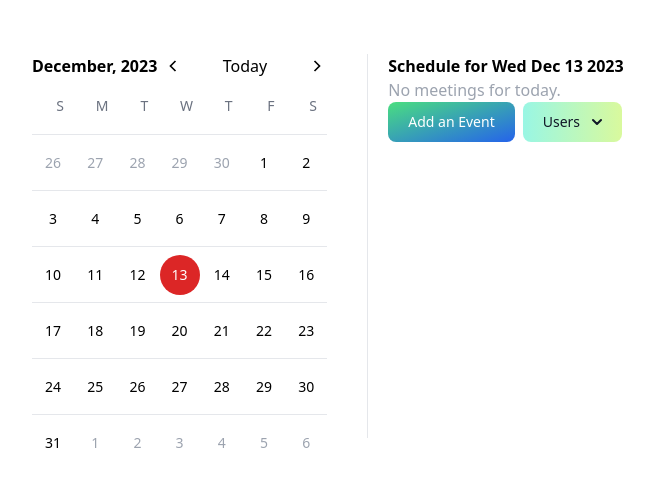
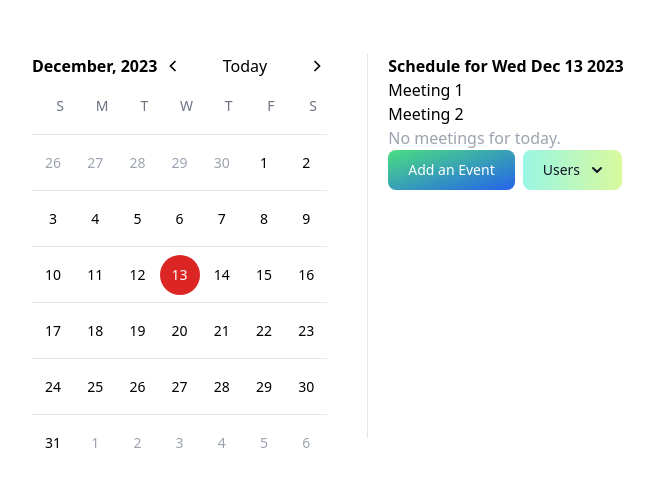
Before and after one commit to Youssefb767/CSC-131-Project, a React (Create React App) app in the folder my-app/: page / in a window 1280 px wide. Shown: the part 154-640 px from the top of the page, without its empty margins (288-942 px from the left). Built offline with nearby package versions, Linux system fonts and the light colour scheme.

Commit message:
added basic meetings to front end

```diff
--- a/my-app/src/App.js
+++ b/my-app/src/App.js
@@ -1,6 +1,6 @@
 import dayjs from "dayjs";
 import React, { useState } from "react";
-import { generateDate, months } from "/Users/qasimali/Desktop/CSC-131-Project/my-app/src/util/calender.js";
+import { generateDate, months } from "/Users/sasha/currentprojecttry/CSC-131-Project/my-app/src/util/calender.js";
 import cn from "./util/cn";
 import { GrFormNext, GrFormPrevious } from "react-icons/gr";
 
@@ -9,6 +9,13 @@ export default function Calendar() {
 	const currentDate = dayjs();
 	const [today, setToday] = useState(currentDate);
 	const [selectDate, setSelectDate] = useState(currentDate);
+
+	const meetingData = [
+		{ id: 1, title: "Meeting 1" },
+		{ id: 2, title: "Meeting 2" },
+		// Add more meeting objects as needed
+	];
+
 	return (
 		<div className="flex gap-10 sm:divide-x justify-center sm:w-1/2 mx-auto  h-screen items-center sm:flex-row flex-col">
 			<div className="w-96 h-96 ">
@@ -86,11 +93,20 @@ export default function Calendar() {
 					)}
 				</div>
 			</div>
+
+			{/*displaying meetings*/}
 			<div className="h-96 w-96 sm:px-5">
 				<h1 className=" font-semibold">
 					Schedule for {selectDate.toDate().toDateString()}
 				</h1>
+				<ul>
+					{meetingData.map((meeting) => (
+						<li key={meeting.id}>{meeting.title}</li>
+					))}
+				</ul>
+
 				<p className="text-gray-400">No meetings for today.</p>
+
         <button type="button" class="text-white bg-gradient-to-br from-green-400 to-blue-600 hover:bg-gradient-to-bl focus:ring-4 focus:outline-none focus:ring-green-200 dark:focus:ring-green-800 font-medium rounded-lg text-sm px-5 py-2.5 text-center me-2 mb-2">Add an Event</button>
         <button id="dropdownDefaultButton" data-dropdown-toggle="dropdown" class="text-gray-900 bg-gradient-to-r from-teal-200 to-lime-200 hover:bg-gradient-to-l hover:from-teal-200 hover:to-lime-200 focus:ring-4 focus:outline-none focus:ring-lime-200 dark:focus:ring-teal-700 font-medium rounded-lg text-sm px-5 py-2.5 text-center inline-flex items-center me-2 mb-2" type="button">Users <svg class="w-2.5 h-2.5 ms-3" aria-hidden="true" xmlns="http://www.w3.org/2000/svg" fill="none" viewBox="0 0 10 6">
         <path stroke="currentColor" stroke-linecap="round" stroke-linejoin="round" stroke-width="2" d="m1 1 4 4 4-4"/>
```
